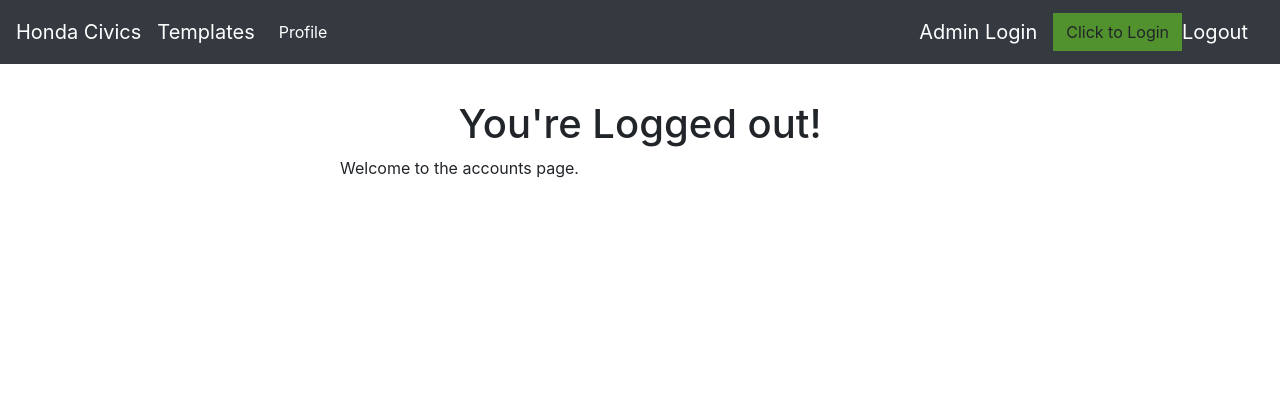
After one commit to Earth-Turtle/CS3240Fall-project, a Django app: page /logout/ in a window 1280 px wide. The commit adds this page. Shown: the top 420 px of the page. Run offline with Django 3.2, Linux system fonts and the light colour scheme; parts of the project's set-up code (start-up, migrations or seed data) failed here and were passed over; some libraries are stand-ins or nearby versions.

```diff
--- a/home/templates/base.html
+++ b/home/templates/base.html
@@ -28,11 +28,14 @@
             <button class="navbar-toggler" type="button" data-toggle="collapse" data-target="#navbarsExampleDefault" aria-controls="navbarsExampleDefault" aria-expanded="false" aria-label="Toggle navigation">
             </button>
 
+
+
             <div class="collapse navbar-collapse" id="navbarsExampleDefault">
               <ul class="navbar-nav mr-auto">
                 <li class="nav-item active">
                   <a class="nav-link" href="/my-profile"> Profile <span class="sr-only">(current)</span></a>
                 </li>
+
 
               </ul>
               <a class="navbar-brand" href="/admin" googl="true">Admin Login</a>
@@ -44,7 +47,14 @@
               <form class="form-inline my-2 my-lg-0">
                 <a class="btn" href="{% provider_login_url 'google' %}" googl="true">Click to Login</a>
               </form>
+
+
             </div>
+
+                <a class="navbar-brand" href="/logout" googl="true">Logout</a>
+            <button class="navbar-toggler" type="button" data-toggle="collapse" data-target="#navbarsExampleDefault" aria-controls="navbarsExampleDefault" aria-expanded="false" aria-label="Toggle navigation">
+            </button>
+
             </div>
           </nav>
 
--- /dev/null
+++ b/home/templates/logout.html
@@ -0,0 +1,39 @@
+{% extends 'base.html' %}
+{% block content %}
+
+
+<head>
+    <title>You're In</title>
+</head>
+
+<div class="our_page_container">
+
+  <div class="h_container">
+  {% if user.is_authenticated %}
+  <p>Welcome, {{ user.username }} !</p>
+
+  {% else %}
+  <h1> You're Logged out!</h1>
+  {% endif %}
+  </div>
+  <p>Welcome to the accounts page.</p>
+</div>
+<body>
+    <style>
+    .h_container{
+      text-align: center;
+      left: 0;
+      right: 0;
+      bottom: 0;
+      position: relative;
+      z-index: 1000;
+      display: inline-block,
+    }
+    .button_container{
+      font-weight: 900;
+      background-color: rgba(84, 151, 45, 0.938);
+    }
+    .our_page_container{ width: 100%; max-width: 600px; margin: 100px auto;}
+    </style>
+
+{% endblock content %}
--- a/home/views.py
+++ b/home/views.py
@@ -2,7 +2,7 @@ from django.shortcuts import render, redirect
 from django.http import HttpResponse
 from django.http import HttpResponseRedirect
 from django.views import generic
-
+from django.contrib.auth import logout
 from .models import Category
 from .models import Post
 from .models import Comment
@@ -74,3 +74,7 @@ def myProfileAction(request):
     ###update here
 
     return redirect('/')
+
+def logout(request):
+    #logout(request)
+    return render(request, "logout.html")
--- a/mysite/urls.py
+++ b/mysite/urls.py
@@ -31,5 +31,5 @@ urlpatterns = [
     path('my-profile/', views.myProfile, name='myProfile'),
     path('my-profile-action/', views.myProfileAction, name='myProfileAction'),
 
-
+    path('logout/', views.logout, name='logout'),
 ]
```
